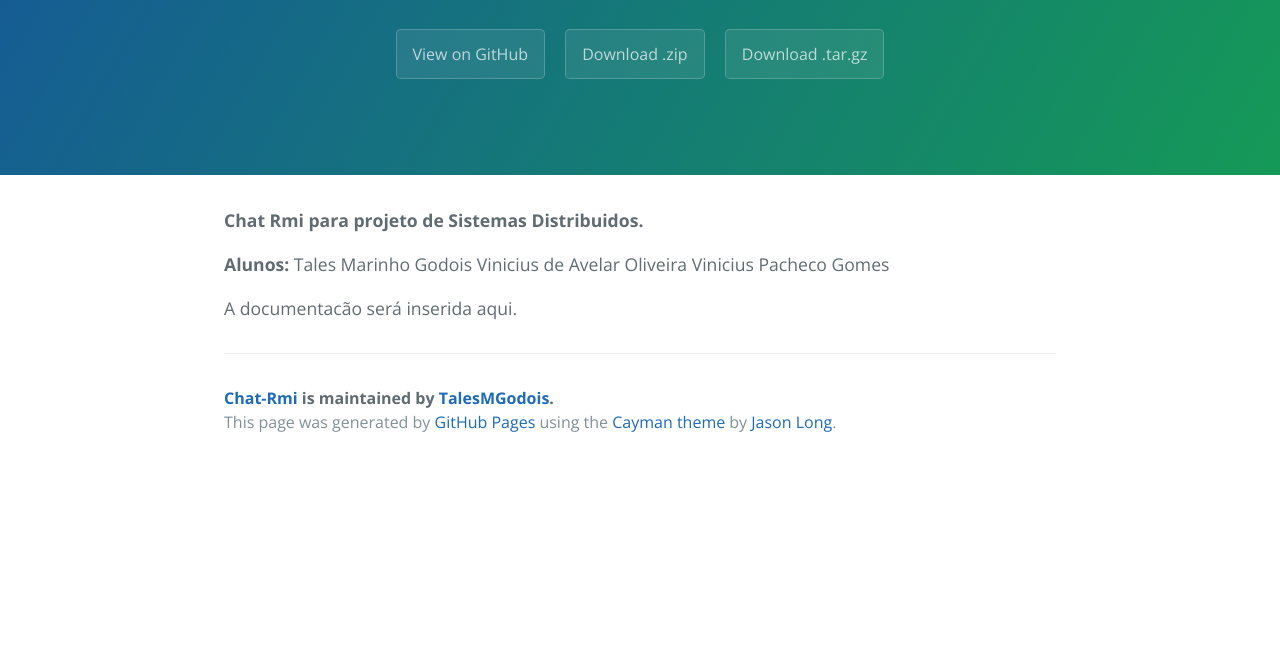
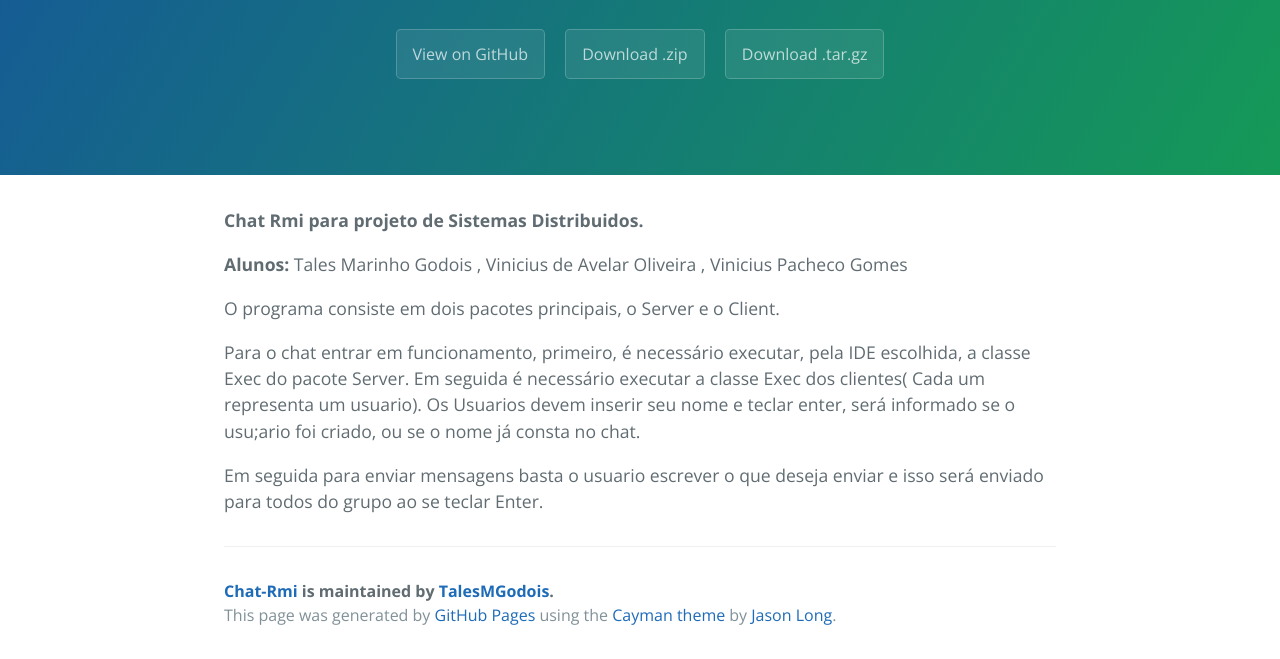
Before and after one commit to TalesMGodois/ChatRmi, a plain HTML site: page index.html in a window 1280 px wide. Shown: the part 208-867 px from the top of the page. Before the commit the page ends 800 px from the top, so only its background shows below. Drawn offline with nearby package versions, Linux system fonts and the light colour scheme.

Commit message:
Create gh-pages branch via GitHub

```diff
--- a/index.html
+++ b/index.html
@@ -23,10 +23,14 @@
 
 <p><strong>Alunos:</strong>
 Tales Marinho Godois
-Vinicius de Avelar Oliveira
-Vinicius Pacheco Gomes</p>
+, Vinicius de Avelar Oliveira
+, Vinicius Pacheco Gomes</p>
 
-<p>A documentacão será inserida aqui.</p>
+<p>O programa consiste em dois pacotes principais, o Server e o Client.</p>
+
+<p>Para o chat entrar em funcionamento, primeiro, é necessário executar, pela IDE escolhida, a classe Exec do pacote Server. Em seguida é necessário executar a classe Exec dos clientes( Cada um representa um usuario). Os Usuarios devem inserir seu nome e teclar enter, será informado se o usu;ario foi criado, ou se o nome já consta no chat.</p>
+
+<p>Em seguida para enviar mensagens basta o usuario escrever o que deseja enviar e isso será enviado para todos do grupo ao se teclar Enter.</p>
 
       <footer class="site-footer">
         <span class="site-footer-owner"><a href="https://github.com/TalesMGodois/ChatRmi">Chat-Rmi</a> is maintained by <a href="https://github.com/TalesMGodois">TalesMGodois</a>.</span>
--- a/params.json
+++ b/params.json
@@ -1 +1 @@
-{"name":"Chat-Rmi","tagline":"Um simples chat via Terminal usando RMI","body":"**Chat Rmi para projeto de Sistemas Distribuidos.**\r\n\r\n**Alunos:**\r\nTales Marinho Godois\r\nVinicius de Avelar Oliveira\r\nVinicius Pacheco Gomes\r\n\r\nA documentacão será inserida aqui.","google":"","note":"Don't delete this file! It's used internally to help with page regeneration."}
+{"name":"Chat-Rmi","tagline":"Um simples chat via Terminal usando RMI","body":"**Chat Rmi para projeto de Sistemas Distribuidos.**\r\n\r\n**Alunos:**\r\nTales Marinho Godois\r\n, Vinicius de Avelar Oliveira\r\n, Vinicius Pacheco Gomes\r\n\r\nO programa consiste em dois pacotes principais, o Server e o Client.\r\n\r\nPara o chat entrar em funcionamento, primeiro, é necessário executar, pela IDE escolhida, a classe Exec do pacote Server. Em seguida é necessário executar a classe Exec dos clientes( Cada um representa um usuario). Os Usuarios devem inserir seu nome e teclar enter, será informado se o usu;ario foi criado, ou se o nome já consta no chat.\r\n\r\nEm seguida para enviar mensagens basta o usuario escrever o que deseja enviar e isso será enviado para todos do grupo ao se teclar Enter.","google":"","note":"Don't delete this file! It's used internally to help with page regeneration."}
```
